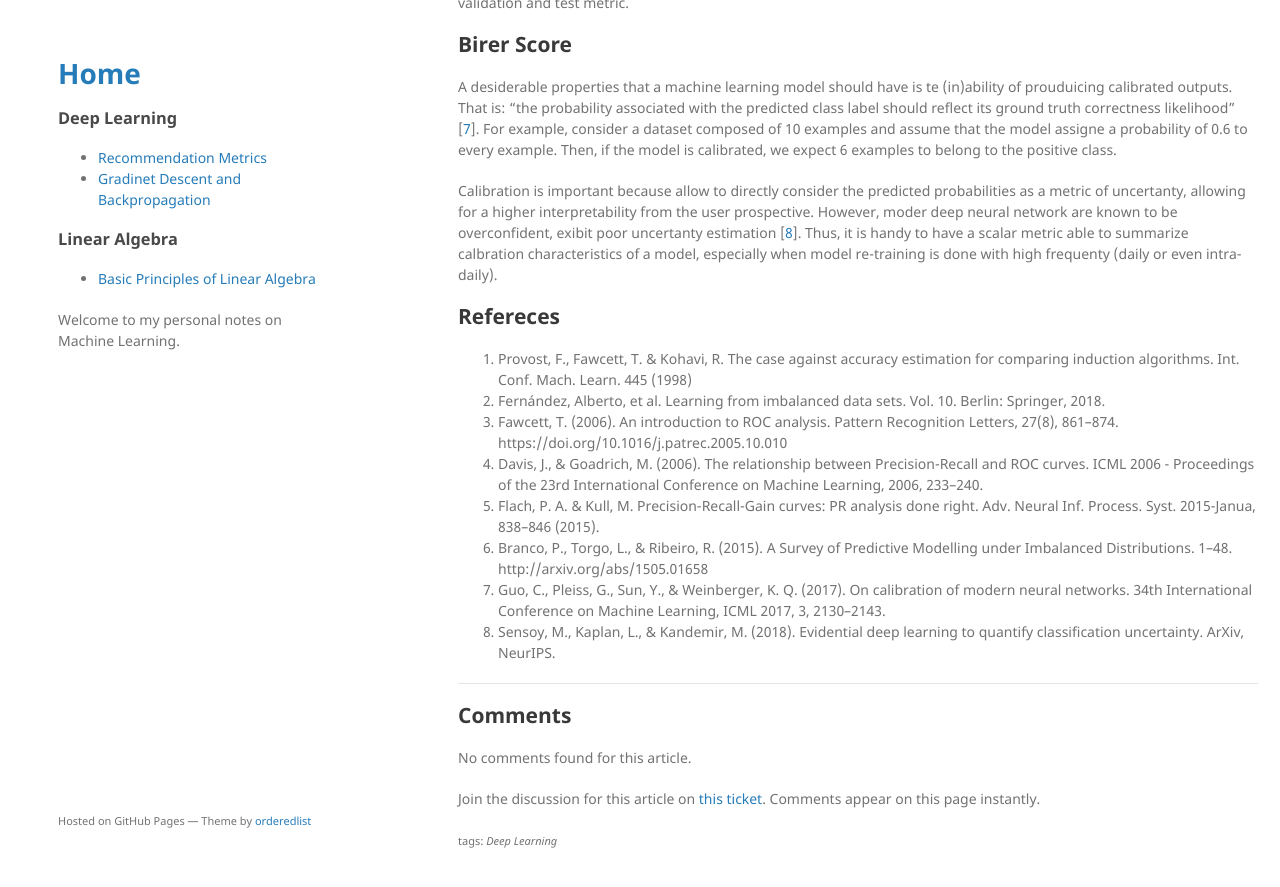
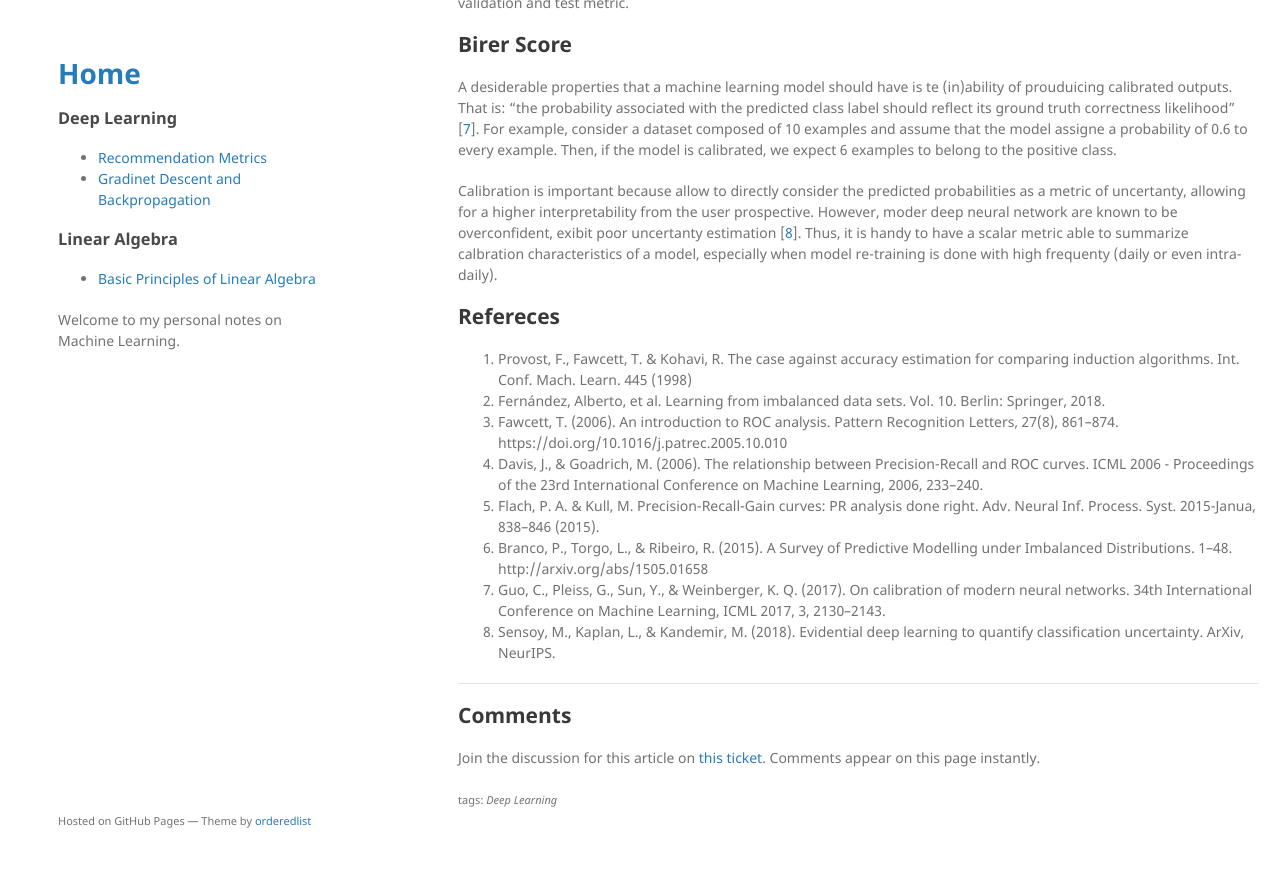
Before and after one commit to andompesta/andompesta.github.io, a Jekyll site: the page built from _posts/2022-07-15-metrics.md, in a window 1280 px wide and 900 px high, scrolled down 4300 px. Shown: the top 887 px of the window. Built offline with Jekyll 4.4.1, drawn with Linux system fonts in a browser that asks for light colours; after the commit the page ends 5159 px from its top, so only the background shows below that.

Commit message:
add comments to linra-algebra

```diff
--- a/_includes/comments.html
+++ b/_includes/comments.html
@@ -1,3 +1,4 @@
+<!-- TAKEN FROM: https://aristath.github.io/blog/static-site-comments-using-github-issues-api -->
 <script src="https://unpkg.com/showdown/dist/showdown.min.js"></script>
 <script>
     const GH_API_URL = 'https://api.github.com/repos/andompesta/andompesta.github.io/issues/{{ page.comments_id }}/comments?per_page=100'; // ?client_id=614103a901a8c932cee2&client_secret=53f28097492c04d2c5066975eb47d25479a36aba
@@ -12,14 +13,13 @@
                 document.getElementById('gh-comments-list').appendChild(createCommentEl(response[i]));
             }
 
-            if (0 === response.length) {
+            if (response.length == 0) {
                 document.getElementById('no-comments-found').style.display = 'block';
             }
         } else {
             console.error(this);
         }
     };
-
 
     function createCommentEl(response) {
         let user = document.createElement('a');
@@ -29,6 +29,7 @@
         let userAvatar = document.createElement('img');
         userAvatar.classList.add('avatar');
         userAvatar.setAttribute('src', response.user.avatar_url);
+        userAvatar.setAttribute('style', "max-width:60px;width:100%");
 
         user.appendChild(userAvatar);
 
@@ -64,10 +65,10 @@
 
 <div class="github-comments">
     <h2>Comments</h2>
+    <p id="leave-a-comment">Join the discussion for this article on <a
+            href="https://github.com/andompesta/andompesta.github.io/issues/{{ page.comments_id }}">this ticket</a>.
+        Comments appear on this page instantly.
+    </p>
+
     <ul id="gh-comments-list"></ul>
-    <p id="no-comments-found">No comments found for this article.</p>
-    <p id="leave-a-comment">Join the discussion for this article on <a
-            href="https://github.com/andompesta/andompesta.github.io/issues/{{ page.comments_id }}">this ticket</a>. Comments appear on this
-        page instantly.
-    </p>
 </div>
```
Also changed, not shown: _posts/2020-12-23-linear-algebra.md (+1 -0 lines).
